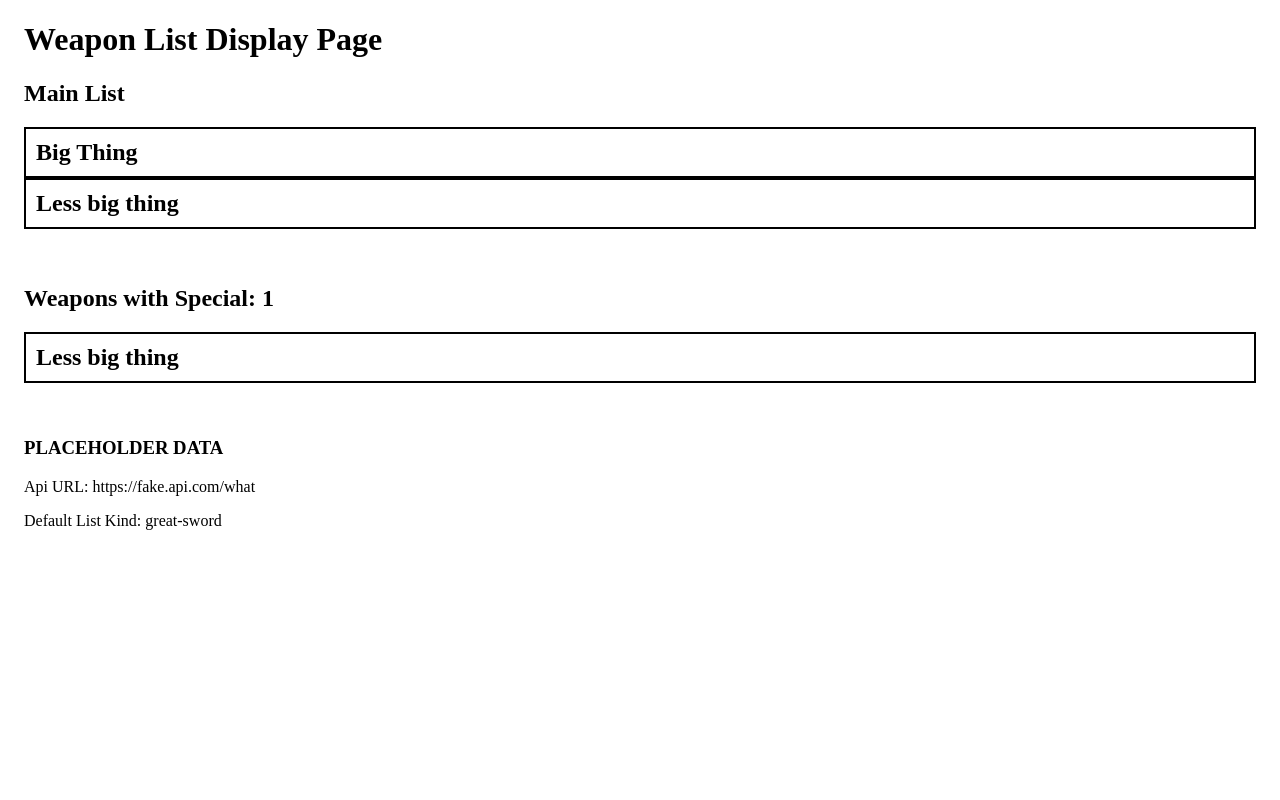
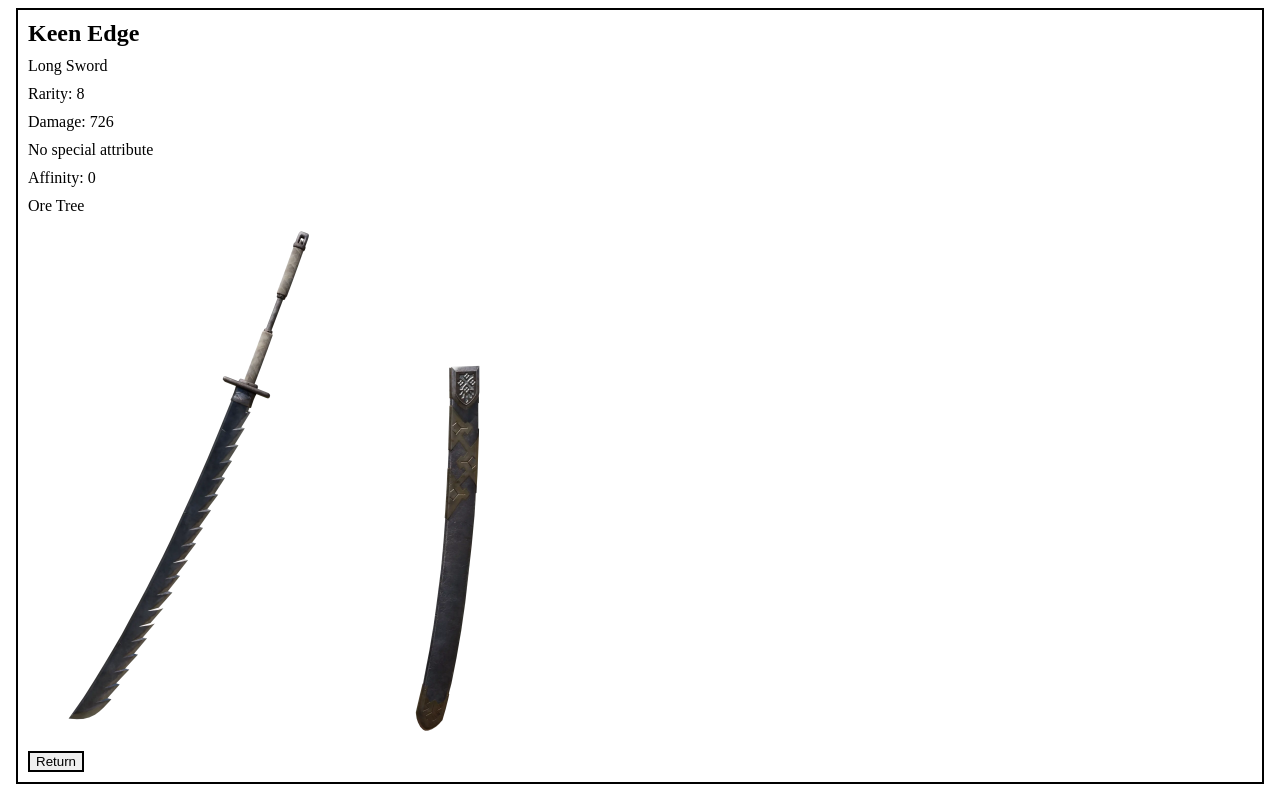
Before and after one commit to crosso-git/Owen_Cross_Learning_AngularF26, an Angular app: page /weapons/1 in a window 1280 px wide. Before the commit this address led to /. Built offline with nearby package versions, Linux system fonts and the light colour scheme.

Commit message:
Implemented weapon detail pages

```diff
--- a/src/app/app.config.ts
+++ b/src/app/app.config.ts
@@ -1,5 +1,5 @@
 import { ApplicationConfig, provideBrowserGlobalErrorListeners } from '@angular/core';
-import { provideRouter } from '@angular/router';
+import {provideRouter, withComponentInputBinding} from '@angular/router';
 import { routes } from './app.routes';
 import {APP_CONFIG} from './shared/interface/app-config';
 import mockWeaponService, {MockWeaponService} from './services/mock-weapon-service';
@@ -8,7 +8,7 @@ import {WeaponService} from './services/weapon-service';
 export const appConfig: ApplicationConfig = {
   providers: [
     provideBrowserGlobalErrorListeners(),
-    provideRouter(routes),
+    provideRouter(routes, withComponentInputBinding()),
     {
       provide: APP_CONFIG,
       useValue: {
@@ -17,7 +17,7 @@ export const appConfig: ApplicationConfig = {
     }},
     {
       provide: WeaponService,
-      useClass: MockWeaponService
+      useClass: WeaponService
     }
   ]
 };
--- a/src/app/app.html
+++ b/src/app/app.html
@@ -5,7 +5,7 @@
 </header>
 <body>
 
-<app-weapon-list></app-weapon-list>
+<router-outlet />
 
 </body>
 </html>
--- a/src/app/app.routes.ts
+++ b/src/app/app.routes.ts
@@ -1,3 +1,9 @@
 import { Routes } from '@angular/router';
+import {WeaponList} from './weapon-list/weapon-list';
+import {WeaponDetail} from './weapon-detail/weapon-detail';
 
-export const routes: Routes = [];
+export const routes: Routes = [
+  {path: '', redirectTo: '/weapons', pathMatch: 'full'},
+  {path: 'weapons', component: WeaponList},
+  {path: 'weapons/:id',  component: WeaponDetail},
+];
--- /dev/null
+++ b/src/app/weapon-detail/weapon-detail.css
@@ -0,0 +1,5 @@
+h2, p, span { border: 2px hidden black; margin: 10px }
+
+div, button { border: 2px solid black;}
+
+button { margin: 10px}
--- /dev/null
+++ b/src/app/weapon-detail/weapon-detail.html
@@ -0,0 +1,38 @@
+<div class="weapon-detail">
+  @if(weapon(); as w) {
+    <h2>{{ w.name }}</h2>
+    @switch(w.kind) {
+      @case ('great-sword') { <span class="badge">Great Sword</span> }
+      @case ('long-sword') { <span class="badge">Long Sword</span> }
+      @case ('sword-and-shield') { <span class="badge">Sword and Shield</span> }
+      @case ('dual-blades') { <span class="badge">Dual Blades</span> }
+      @case ('hammer') { <span class="badge">Hammer</span> }
+      @case ('hunting-horn') { <span class="badge">Hunting Horn</span> }
+      @case ('lance') { <span class="badge">Lance</span> }
+      @case ('gunlance') { <span class="badge">Gunlance</span> }
+      @case ('switch-axe') { <span class="badge">Switch Axe</span> }
+      @case ('charge-blade') { <span class="badge">Charge Blade</span> }
+      @case ('insect-glaive') { <span class="badge">Insect Glaive</span> }
+      @case ('light-bowgun') { <span class="badge">Light Bowgun</span> }
+      @case ('heavy-bowgun') { <span class="badge">Heavy Bowgun</span> }
+      @case ('bow') { <span class="badge">Bow</span> }
+      @default { <span class="badge">Unspecified</span> }
+    }
+    <p>Rarity: {{ w.rarity }}</p>
+    <p>Damage: {{ w.damage }}</p>
+    @if (w.special) {
+      <p>Special: {{ w.special }}</p>
+    } @else {
+      <p>No special attribute</p>
+    }
+    <p>Affinity: {{ w.affinity }}</p>
+    <p>{{ w.series }}</p>
+    @if(w.image) {
+      <img src="{{ w.image }}" alt="Weapon Image" height="512" width="512">
+    }
+  } @else {
+    <p>Page does not exist</p>
+  }
+  <br />
+  <button (click)="back()">Return</button>
+</div>
--- /dev/null
+++ b/src/app/weapon-detail/weapon-detail.ts
@@ -0,0 +1,27 @@
+import {Component, computed, inject, input} from '@angular/core';
+import {WeaponService} from '../services/weapon-service';
+import {Router} from '@angular/router';
+
+@Component({
+  imports: [],
+  selector: 'app-weapon-detail',
+  styleUrl: './weapon-detail.css',
+  templateUrl: './weapon-detail.html',
+})
+export class WeaponDetail {
+  //gets ID from the route path
+  id = input.required<string>();
+
+  private service = inject(WeaponService);
+
+  //finds matching entry
+  weapon = computed(
+    () => this.service.weaponList().find(i => i.id === Number(this.id()))
+  );
+
+  //go back to the previous page
+  private router = inject(Router);
+  back(): void {
+    this.router.navigate(['/weapons']);
+  }
+}
--- a/src/app/weapon-list-item/weapon-list-item.css
+++ b/src/app/weapon-list-item/weapon-list-item.css
@@ -1,5 +1,7 @@
-h2, p, span { border: 2px hidden black; margin: 10px }
+h2, p, span { border: 2px hidden black; margin: 10px; }
 
-div, button { border: 2px solid black;}
+div, button { border: 2px solid black; }
 
-button { color: red; margin: 10px}
+button { color: red; margin: 10px; }
+
+a { margin: 10px; border: 2px solid black; }
--- a/src/app/weapon-list-item/weapon-list-item.html
+++ b/src/app/weapon-list-item/weapon-list-item.html
@@ -33,6 +33,7 @@
       <img src="{{ weapon().image }}" alt="Weapon Image" height="512" width="512">
     }
     <br/>
+    <a [routerLink]="['/weapons', weapon().id]">Details</a>
     <!-- button to delete instead of the stupid thing I was doing before -->
     <button (click)="removeItem(weapon().id)">Remove Item</button>
   }
--- a/src/app/weapon-list-item/weapon-list-item.ts
+++ b/src/app/weapon-list-item/weapon-list-item.ts
@@ -1,9 +1,12 @@
 import {Component, inject, input, output} from '@angular/core';
 import {Weapon} from '../shared/models/weapon';
 import {WeaponService} from '../services/weapon-service';
+import {RouterLink} from '@angular/router';
 
 @Component({
-  imports: [],
+  imports: [
+    RouterLink
+  ],
   selector: 'app-weapon-list-item',
   styleUrl: './weapon-list-item.css',
   templateUrl: './weapon-list-item.html',
```
Also changed, not shown: 1 other file (tests, documents, lock files or other folders).
